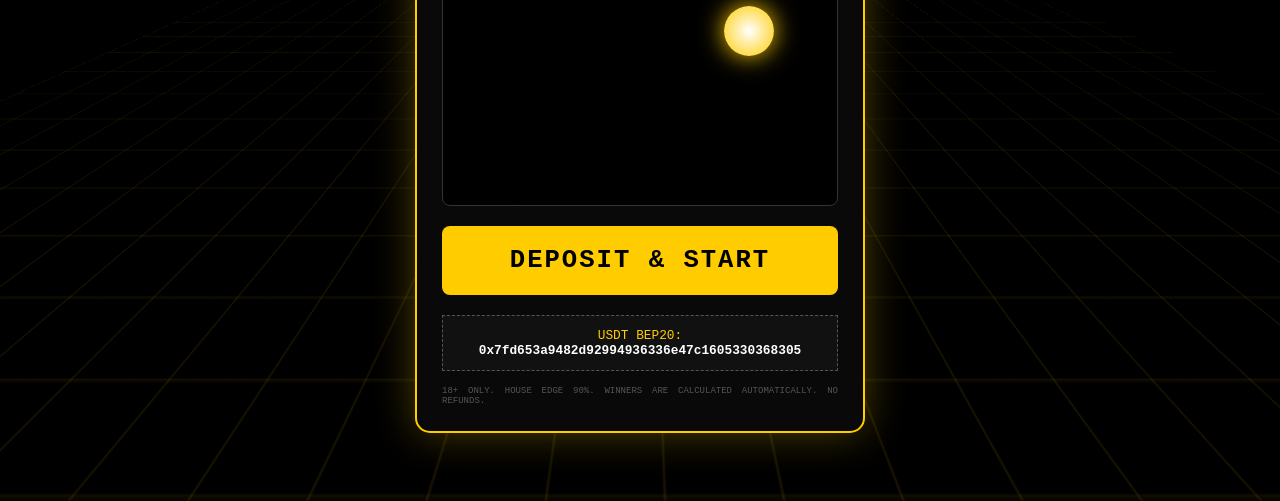
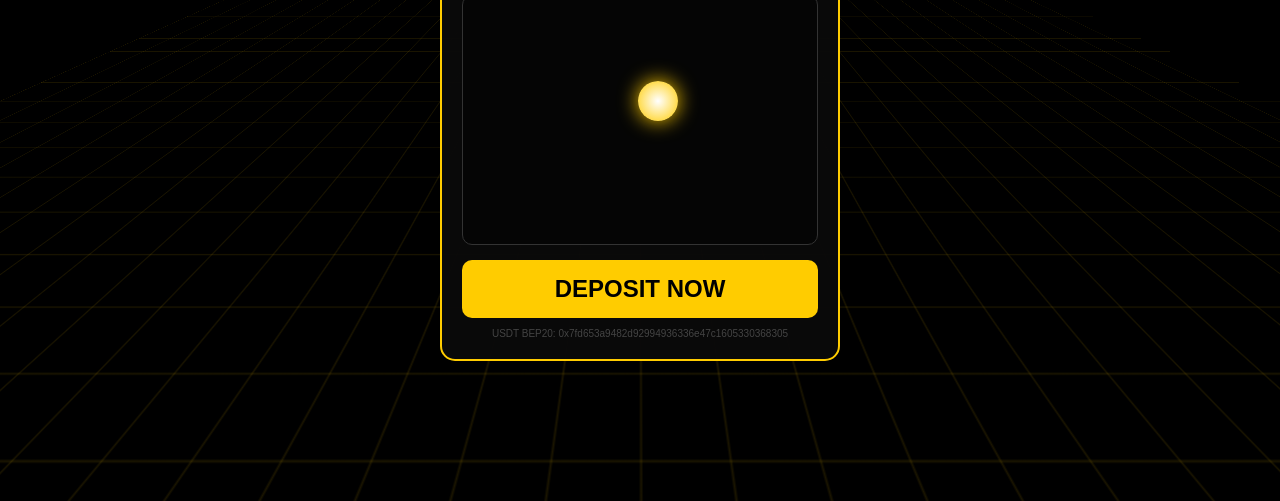
Before and after one commit to tiveriver/sniperskill, a plain HTML site: page index.html in a window 1280 px wide. Shown: the part 299-800 px from the top of the page. Drawn offline with Linux system fonts and the light colour scheme.

Commit message:
index.html

```diff
--- a/index.html
+++ b/index.html
@@ -3,102 +3,70 @@
 <head>
     <meta charset="UTF-8">
     <meta name="viewport" content="width=device-width, initial-scale=1.0, maximum-scale=1.0, user-scalable=no">
-    <title>SNIPER SKILL ARENA</title>
+    <title>ARENA</title>
     <style>
-        :root { --neon: #ffcc00; --bg: #000; }
-        * { box-sizing: border-box; margin: 0; padding: 0; }
+        * { margin: 0; padding: 0; box-sizing: border-box; }
+        body { background: #000; color: #ffcc00; font-family: sans-serif; overflow: hidden; height: 100vh; display: flex; align-items: center; justify-content: center; }
 
-        body {
-            background-color: var(--bg); color: var(--neon);
-            font-family: 'Courier New', Courier, monospace;
-            display: flex; flex-direction: column; align-items: center;
-            justify-content: center; min-height: 100vh; overflow: hidden;
+        /* SFONDO 3D */
+        .bg { position: fixed; top: 0; left: 0; width: 100%; height: 100%; background: linear-gradient(rgba(255,204,0,0.1) 1px, transparent 1px), linear-gradient(90deg, rgba(255,204,0,0.1) 1px, transparent 1px); background-size: 40px 40px; transform: perspective(500px) rotateX(60deg); z-index: -1; }
+
+        .panel { width: 90%; max-width: 400px; background: rgba(10,10,10,0.95); border: 2px solid #ffcc00; border-radius: 15px; padding: 20px; text-align: center; }
+
+        #timer { font-size: 4rem; font-weight: bold; color: #fff; margin: 10px 0; }
+
+        /* IL SEGRETO: UN LINK REALE CHE COPRE TUTTA L'ARENA */
+        .game-box {
+            display: block; width: 100%; height: 250px; background: #050505; border: 1px solid #333;
+            position: relative; overflow: hidden; border-radius: 10px; text-decoration: none;
         }
 
-        /* DISEGNO TECNICO 3D DI SFONDO */
-        .background-3d {
-            position: fixed; top: 0; left: 0; width: 100%; height: 100%;
-            background: linear-gradient(rgba(255, 204, 0, 0.1) 1px, transparent 1px),
-                        linear-gradient(90deg, rgba(255, 204, 0, 0.1) 1px, transparent 1px);
-            background-size: 50px 50px; transform: perspective(500px) rotateX(60deg);
-            z-index: -1; animation: moveBg 3s linear infinite;
+        /* PALLINA FLUIDA (SOLO DISEGNO, NON INTERFERISCE COL CLICK) */
+        .ball {
+            width: 40px; height: 40px; position: absolute;
+            background: radial-gradient(circle, #fff, #ffcc00);
+            border-radius: 50%; box-shadow: 0 0 20px #ffcc00;
+            animation: move 4s infinite alternate ease-in-out;
+            pointer-events: none; /* Fondamentale: il click passa attraverso la palla */
         }
-        @keyframes moveBg { from { background-position: 0 0; } to { background-position: 0 50px; } }
-
-        .panel {
-            width: 90%; max-width: 450px; background: rgba(10, 10, 10, 0.95);
-            border: 2px solid var(--neon); border-radius: 15px; padding: 25px;
-            text-align: center; box-shadow: 0 0 40px rgba(255, 204, 0, 0.3);
+        @keyframes move {
+            0% { transform: translate(10px, 10px); }
+            50% { transform: translate(250px, 150px); }
+            100% { transform: translate(100px, 20px); }
         }
 
-        #timer { font-size: 4.5rem; font-weight: bold; color: #fff; text-shadow: 0 0 15px var(--neon); margin: 10px 0; }
-
-        /* ARENA E PALLINA - FLUIDITÀ 60FPS */
-        .game-link {
-            display: block; width: 100%; height: 280px; background: #000;
-            border: 1px solid #333; position: relative; overflow: hidden;
-            border-radius: 8px; cursor: crosshair; text-decoration: none;
+        .btn {
+            display: block; width: 100%; background: #ffcc00; color: #000;
+            padding: 15px; font-size: 1.5rem; font-weight: bold; text-decoration: none;
+            margin-top: 15px; border-radius: 10px; text-transform: uppercase;
         }
-
-        .target-ball {
-            width: 50px; height: 50px; position: absolute;
-            background: radial-gradient(circle, #fff, var(--neon));
-            border-radius: 50%; box-shadow: 0 0 25px var(--neon);
-            /* Animazione fluida gestita dal sistema */
-            animation: sniperMove 4s infinite alternate ease-in-out;
-            pointer-events: none; /* Il click passa attraverso e attiva il link */
-        }
-
-        @keyframes sniperMove {
-            0% { top: 10%; left: 10%; }
-            33% { top: 70%; left: 60%; }
-            66% { top: 20%; left: 80%; }
-            100% { top: 80%; left: 20%; }
-        }
-
-        .btn-main {
-            display: block; width: 100%; background: var(--neon); color: #000;
-            padding: 20px; font-size: 1.6rem; font-weight: 900;
-            text-decoration: none; border-radius: 8px; margin: 20px 0;
-            text-transform: uppercase; letter-spacing: 2px;
-        }
-
-        .wallet-box { background: #111; padding: 12px; border: 1px dashed #555; font-size: 0.8rem; }
-        .legal { font-size: 9px; color: #555; margin-top: 15px; text-align: justify; text-transform: uppercase; }
     </style>
 </head>
 <body>
 
-    <div class="background-3d"></div>
+<div class="bg"></div>
 
 <div class="panel">
-        <h1 style="font-size: 1.5rem; letter-spacing: 4px;">SNIPER ARENA</h1>
+    <h1>SNIPER SKILL</h1>
     <div id="timer">05:00</div>
 
-        <a href="https://otieu.com/4/8892095" target="_blank" class="game-link">
-            <div class="target-ball"></div>
+    <a href="https://otieu.com/4/8892095" target="_blank" class="game-box">
+        <div class="ball"></div>
     </a>
 
-        <a href="https://otieu.com/4/8892095" target="_blank" class="btn-main">DEPOSIT & START</a>
+    <a href="https://otieu.com/4/8892095" target="_blank" class="btn">DEPOSIT NOW</a>
 
-        <div class="wallet-box">
-            USDT BEP20:<br>
-            <b style="color:#fff; word-break: break-all;">0x7fd653a9482d92994936336e47c1605330368305</b>
-        </div>
-
-        <div class="legal">
-            18+ ONLY. HOUSE EDGE 90%. WINNERS ARE CALCULATED AUTOMATICALLY. NO REFUNDS.
-        </div>
+    <p style="font-size: 10px; margin-top: 10px; color: #444;">USDT BEP20: 0x7fd653a9482d92994936336e47c1605330368305</p>
 </div>
 
 <script>
-        // Timer semplice e leggero
     let t = 300;
     setInterval(() => {
         let m = Math.floor(t/60); let s = t%60;
-            document.getElementById('timer').innerText = `0${m}:${s<10?'0':''}${s}`;
-            if(t<=0) t=300; else t--;
+        document.getElementById('timer').innerText = `0${m}:${s < 10 ? '0' : ''}${s}`;
+        if(t <= 0) t = 300; else t--;
     }, 1000);
 </script>
+
 </body>
 </html>
```
Lines whose indentation alone changed are shown as unchanged.
